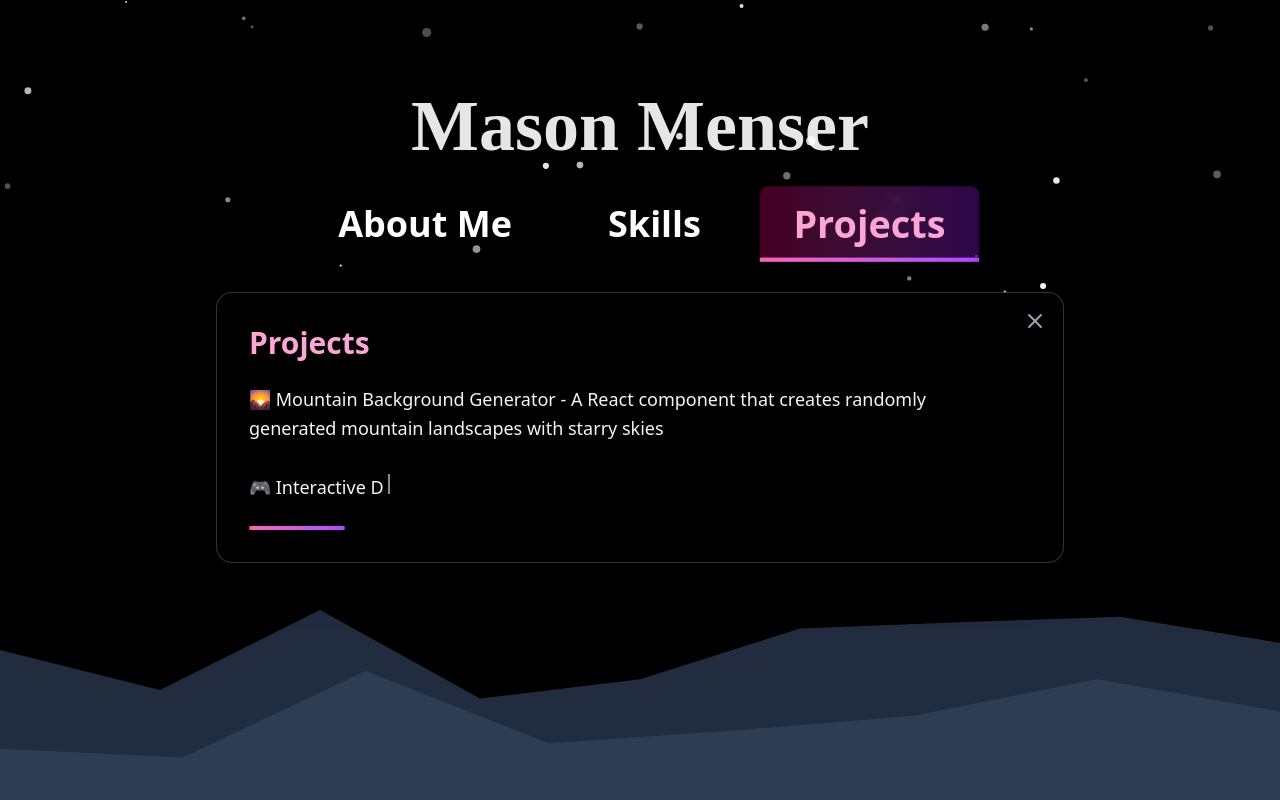
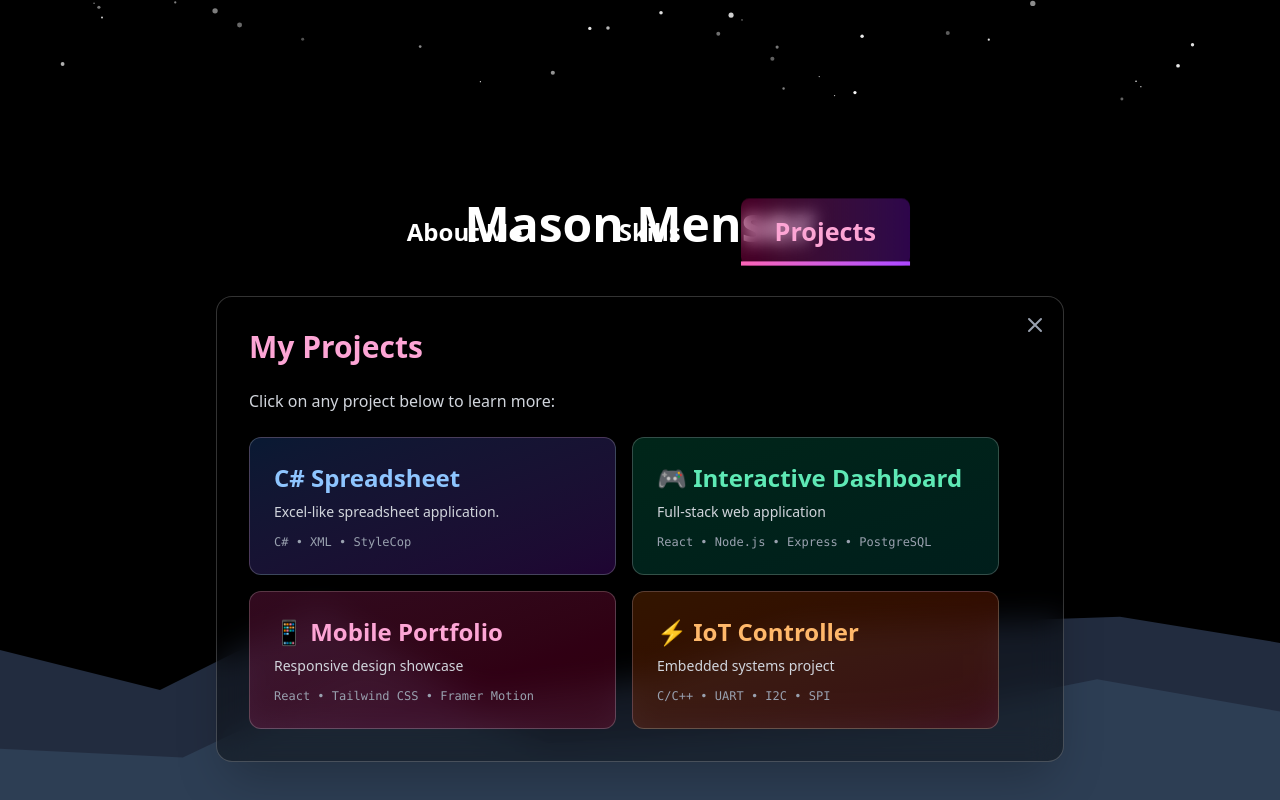
Before and after one commit to MMenser/Personal, a React (Vite) app: page / in a window 1280 px wide. Both pictures are taken after a click on the button "Projects". Built offline with nearby package versions, Linux system fonts and the light colour scheme.

Commit message:
before file split

```diff
--- a/src/App.tsx
+++ b/src/App.tsx
@@ -91,7 +91,7 @@ const MountainBackground: React.FC<MountainBackgroundProps> = ({
     >
       {/* Stars SVG - Takes up more space now */}
       <svg
-        className="absolute inset-0 w-full h-3/4"
+        className="inset-0 w-full h-1/4"
         viewBox="0 0 1200 300"
         preserveAspectRatio="xMidYMid slice"
       >
@@ -109,37 +109,19 @@ const MountainBackground: React.FC<MountainBackgroundProps> = ({
             {star.brightness > 0.7 && (
               <animate
                 attributeName="opacity"
-                values={`${star.brightness};${star.brightness * 0.3};${
-                  star.brightness
-                }`}
+                values={`${star.brightness};${star.brightness * 0.3};${star.brightness
+                  }`}
                 dur={`${2 + Math.random() * 3}s`}
                 repeatCount="indefinite"
               />
             )}
           </circle>
         ))}
-
-        {/* Your Name - Adjusted position for new viewBox */}
-        <text
-          x="600"
-          y="75"
-          textAnchor="middle"
-          fill="white"
-          fontSize="36"
-          fontWeight="bold"
-          opacity="0.9"
-          fontFamily="serif"
-        >
-          Mason Menser
-          {/* Subtle glow effect */}
-          <animate
-            attributeName="opacity"
-            values="0.7;1;0.7"
-            dur="4s"
-            repeatCount="indefinite"
-          />
-        </text>
       </svg>
+      {/* Your Name - Adjusted position for new viewBox */}
+      <div className="absolute left-1/2 -translate-x-1/2 text-5xl font-bold text-white">
+        Mason Menser
+      </div>
 
       {/* Mountains SVG - Now only takes up bottom 1/4 of screen */}
       <svg
--- a/src/InfoSection.tsx
+++ b/src/InfoSection.tsx
@@ -8,16 +8,33 @@ interface SectionData {
   content: string;
 }
 
+interface ProjectData {
+  id: string;
+  title: string;
+  github: string | null;
+  youtube: string | null;
+  description: string;
+  tech: string;
+  details: string;
+  color: {
+    bg: string;
+    text: string;
+    hover: string;
+    gradient: string;
+  };
+}
+
 type SectionDataMap = Record<SectionKey, SectionData>;
 
 const InfoSection: React.FC = () => {
   const [selectedSection, setSelectedSection] = useState<SectionKey | null>(null);
+  const [selectedProject, setSelectedProject] = useState<string | null>(null);
   const [displayedText, setDisplayedText] = useState<string>('');
   const [isTyping, setIsTyping] = useState<boolean>(false);
 
   const sectionData: SectionDataMap = {
     about: {
-      title: "About Me",
+      title: "About",
       content: `I'm a computer science student at Washington State University. I'm in my senior year and hope to graduate in the Spring of 2026 with a B.S in Computer Science, Math Minor and History Minor.`
     },
     skills: {
@@ -26,24 +43,85 @@ const InfoSection: React.FC = () => {
     },
     projects: {
       title: "Projects",
-      content: "🌄 Mountain Background Generator - A React component that creates randomly generated mountain landscapes with starry skies\n\n🎮 Interactive Dashboard - A full-stack web application built with React and Node.js\n\n📱 Mobile-First Portfolio - A responsive portfolio website showcasing modern design principles"
+      content: "" // Not used for projects anymore
     }
   };
 
+  const projectsData: ProjectData[] = [
+    {
+      id: 'spreadsheet',
+      title: 'C# Spreadsheet',
+      github: 'https://github.com/MMenser/CptS321',
+      youtube: 'https://youtu.be/XTe2DUVhncY',
+      description: 'Excel-like spreadsheet application.',
+      tech: 'C# • XML • StyleCop',
+      details: 'A fully-functioning spreadsheet application, similar to Excel. Featuring formulas, expression evaluation, references, error-checking, undo/redo, customization, multiple variable support, saving and loading to XML, and more!',
+      color: {
+        bg: 'bg-gradient-to-br from-blue-500/20 to-purple-600/20',
+        text: 'text-blue-300',
+        hover: 'hover:from-blue-500/30 hover:to-purple-600/30',
+        gradient: 'from-blue-400 to-purple-500'
+      }
+    },
+    {
+      id: 'dashboard',
+      title: '🎮 Interactive Dashboard',
+      github: null,
+      youtube: null,
+      description: 'Full-stack web application',
+      tech: 'React • Node.js • Express • PostgreSQL',
+      details: 'A comprehensive dashboard application built with modern web technologies. Features real-time data visualization, user authentication, responsive design, and seamless API integration for dynamic content management.',
+      color: {
+        bg: 'bg-gradient-to-br from-emerald-500/20 to-teal-600/20',
+        text: 'text-emerald-300',
+        hover: 'hover:from-emerald-500/30 hover:to-teal-600/30',
+        gradient: 'from-emerald-400 to-teal-500'
+      }
+    },
+    {
+      id: 'portfolio',
+      title: '📱 Mobile Portfolio',
+      github: null,
+      youtube: null,
+      description: 'Responsive design showcase',
+      tech: 'React • Tailwind CSS • Framer Motion',
+      details: 'A mobile-first portfolio website showcasing modern design principles. Built with responsive layouts, smooth animations, and optimized performance across all device sizes with accessibility features.',
+      color: {
+        bg: 'bg-gradient-to-br from-pink-500/20 to-rose-600/20',
+        text: 'text-pink-300',
+        hover: 'hover:from-pink-500/30 hover:to-rose-600/30',
+        gradient: 'from-pink-400 to-rose-500'
+      }
+    },
+    {
+      id: 'embedded',
+      title: '⚡ IoT Controller',
+      github: null,
+      youtube: null,
+      description: 'Embedded systems project',
+      tech: 'C/C++ • UART • I2C • SPI',
+      details: 'An embedded systems project featuring microcontroller programming and sensor integration. Implements communication protocols for IoT device control with real-time data processing and wireless connectivity.',
+      color: {
+        bg: 'bg-gradient-to-br from-orange-500/20 to-red-600/20',
+        text: 'text-orange-300',
+        hover: 'hover:from-orange-500/30 hover:to-red-600/30',
+        gradient: 'from-orange-400 to-red-500'
+      }
+    }
+  ];
+
   // Typewriter effect
   useEffect(() => {
-    if (!selectedSection) {
-      setDisplayedText('');
-      setIsTyping(false);
-      return;
-    }
+    if (selectedSection === 'projects' && selectedProject) {
+      const project = projectsData.find(p => p.id === selectedProject);
+      if (!project) return;
 
-    const fullText = sectionData[selectedSection].content;
+      const fullText = project.details;
       setDisplayedText('');
       setIsTyping(true);
 
       let currentIndex = 0;
-    const typingSpeed = 20; // milliseconds between each character
+      const typingSpeed = 20;
 
       const typeInterval = setInterval(() => {
         if (currentIndex < fullText.length) {
@@ -56,10 +134,45 @@ const InfoSection: React.FC = () => {
       }, typingSpeed);
 
       return () => clearInterval(typeInterval);
-  }, [selectedSection]);
+    } else if (selectedSection && selectedSection !== 'projects') {
+      const fullText = sectionData[selectedSection].content;
+      setDisplayedText('');
+      setIsTyping(true);
+
+      let currentIndex = 0;
+      const typingSpeed = 20;
+
+      const typeInterval = setInterval(() => {
+        if (currentIndex < fullText.length) {
+          setDisplayedText(fullText.slice(0, currentIndex + 1));
+          currentIndex++;
+        } else {
+          setIsTyping(false);
+          clearInterval(typeInterval);
+        }
+      }, typingSpeed);
+
+      return () => clearInterval(typeInterval);
+    } else {
+      setDisplayedText('');
+      setIsTyping(false);
+    }
+  }, [selectedSection, selectedProject]);
 
   const handleSectionClick = (section: SectionKey): void => {
-    setSelectedSection(selectedSection === section ? null : section);
+    if (selectedSection === section) {
+      setSelectedSection(null);
+      setSelectedProject(null);
+    } else {
+      setSelectedSection(section);
+      if (section !== 'projects') {
+        setSelectedProject(null);
+      }
+    }
+  };
+
+  const handleProjectClick = (projectId: string): void => {
+    setSelectedProject(selectedProject === projectId ? null : projectId);
   };
 
   const getSectionColorClasses = (section: SectionKey) => {
@@ -93,8 +206,7 @@ const InfoSection: React.FC = () => {
     return (
       <button
         onClick={() => handleSectionClick(section)}
-        className={`relative px-8 py-4 text-4xl font-bold transition-all duration-300 transform hover:scale-105 ${
-          isSelected
+        className={`relative px-8 py-4 text-2xl font-bold transition-all duration-300 transform hover:scale-105 ${isSelected
           ? `${colors.text} scale-105`
           : `text-white ${colors.hover}`
           }`}
@@ -103,12 +215,10 @@ const InfoSection: React.FC = () => {
       >
         <span className="relative z-10">{label}</span>
         {/* Glowing background effect */}
-        <div className={`absolute inset-0 bg-gradient-to-r ${colors.gradient} rounded-lg backdrop-blur-sm transition-opacity duration-300 ${
-          isSelected ? 'opacity-100' : 'opacity-0 hover:opacity-70'
+        <div className={`absolute inset-0 bg-gradient-to-r ${colors.gradient} rounded-lg backdrop-blur-sm transition-opacity duration-300 ${isSelected ? 'opacity-100' : 'opacity-0 hover:opacity-70'
           }`}></div>
         {/* Animated underline */}
-        <div className={`absolute bottom-0 left-0 h-1 bg-gradient-to-r ${colors.underline} transition-all duration-300 ${
-          isSelected ? 'w-full' : 'w-0 hover:w-full'
+        <div className={`absolute bottom-0 left-0 h-1 bg-gradient-to-r ${colors.underline} transition-all duration-300 ${isSelected ? 'w-full' : 'w-0 hover:w-full'
           }`}></div>
       </button>
     );
@@ -132,8 +242,86 @@ const InfoSection: React.FC = () => {
     return gradientMap[section];
   };
 
+  const renderProjectBoxes = () => {
     return (
-    <div className="relative z-10 flex flex-col items-center justify-center h-full text-white">
+      <div className="grid grid-cols-2 gap-4 w-full">
+        {projectsData.map((project) => (
+          <button
+            key={project.id}
+            onClick={() => handleProjectClick(project.id)}
+            className={`${project.color.bg} ${project.color.hover} backdrop-blur-lg border border-white/20 rounded-xl p-6 text-left transition-all duration-300 transform hover:scale-105 hover:shadow-lg`}
+          >
+            <div className={`text-2xl font-bold mb-2 ${project.color.text}`}>
+              {project.title}
+            </div>
+            <div className="text-gray-300 text-sm mb-3">
+              {project.description}
+            </div>
+            <div className="text-gray-400 text-xs font-mono">
+              {project.tech}
+            </div>
+          </button>
+        ))}
+      </div>
+    );
+  };
+
+  const renderExpandedProject = () => {
+    const project = projectsData.find(p => p.id === selectedProject);
+    if (!project) return null;
+
+    return (
+      <div className="bg-black/40 backdrop-blur-lg border border-white/20 rounded-2xl p-8 shadow-2xl animate-in fade-in duration-300">
+        {/* Back button */}
+        <button
+          onClick={() => setSelectedProject(null)}
+          className="flex items-center gap-2 text-gray-400 hover:text-white transition-colors duration-200 mb-6"
+        >
+          <svg className="w-5 h-5" fill="none" stroke="currentColor" viewBox="0 0 24 24">
+            <path strokeLinecap="round" strokeLinejoin="round" strokeWidth={2} d="M15 19l-7-7 7-7" />
+          </svg>
+          Back to Projects
+        </button>
+
+        <div className={`flex justify-between items-center text-3xl font-bold mb-4 ${project.color.text}`}>
+          {project.title}
+          {project.github ? <a
+            href={project.github}
+            target="_blank"
+            rel="noopener noreferrer"
+            className="underline hover:text-cyan-200 ml-2"
+          >
+            GitHub
+          </a> : <div></div>}
+          {project.youtube ? <a
+            href={project.youtube}
+            target="_blank"
+            rel="noopener noreferrer"
+            className="underline hover:text-cyan-200 ml-2"
+          >
+            Demo
+          </a> : <div></div>}
+        </div>
+
+        <div className="text-gray-400 text-sm font-mono mb-6">
+          {project.tech}
+        </div>
+
+        <div className="text-lg leading-relaxed text-gray-100">
+          {displayedText}
+          {isTyping && (
+            <span className="inline-block w-0.5 h-5 bg-white ml-1 animate-pulse"></span>
+          )}
+        </div>
+
+        {/* Decorative gradient line */}
+        <div className={`w-24 h-1 mt-6 rounded-full bg-gradient-to-r ${project.color.gradient}`}></div>
+      </div>
+    );
+  };
+
+  return (
+    <div className="relative z-10 flex flex-col items-center justify-center h-3/5 text-white">
       {/* Navigation Buttons */}
       <div className="flex flex-row gap-8 mb-8" role="tablist">
         {renderSectionButton('about', 'About Me')}
@@ -143,7 +331,30 @@ const InfoSection: React.FC = () => {
 
       {/* Info Display Box - Always present to maintain layout */}
       <div className="w-full max-w-4xl mx-auto px-6 min-h-80">
-        {selectedSection ? (
+        {selectedSection === 'projects' && selectedProject ? (
+          renderExpandedProject()
+        ) : selectedSection === 'projects' ? (
+          <div className="bg-black/40 backdrop-blur-lg border border-white/20 rounded-2xl p-8 shadow-2xl animate-in fade-in duration-300">
+            {/* Close button */}
+            <button
+              onClick={() => setSelectedSection(null)}
+              className="absolute top-4 right-4 text-gray-400 hover:text-white transition-colors duration-200"
+              aria-label="Close section"
+            >
+              <svg className="w-6 h-6" fill="none" stroke="currentColor" viewBox="0 0 24 24">
+                <path strokeLinecap="round" strokeLinejoin="round" strokeWidth={2} d="M6 18L18 6M6 6l12 12" />
+              </svg>
+            </button>
+
+            <div className="pr-8">
+              <h2 className="text-3xl font-bold mb-6 text-pink-300">
+                My Projects
+              </h2>
+              <p className="text-gray-300 mb-6">Click on any project below to learn more:</p>
+              {renderProjectBoxes()}
+            </div>
+          </div>
+        ) : selectedSection ? (
           <div
             className="bg-black/40 backdrop-blur-lg border border-white/20 rounded-2xl p-8 shadow-2xl animate-in fade-in duration-300"
             role="tabpanel"
```
Lines whose indentation alone changed are shown as unchanged.
